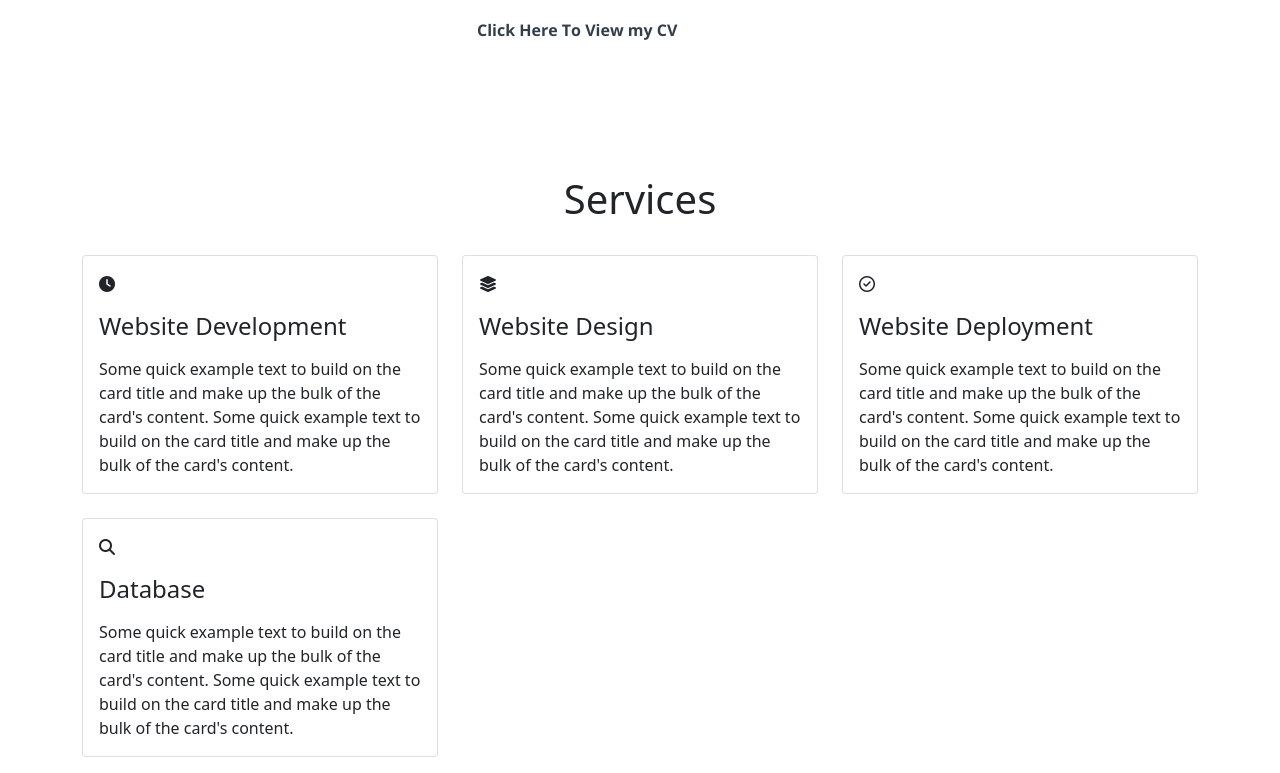
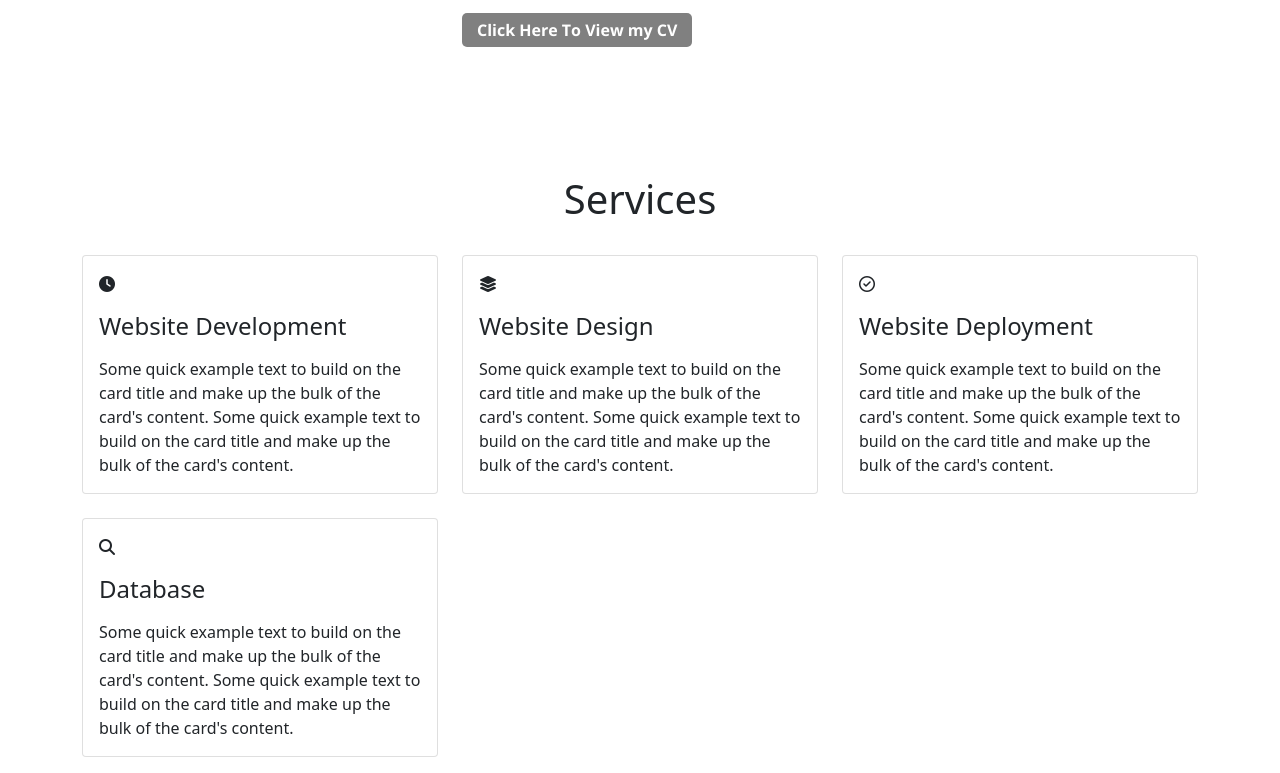
Before and after one commit to satyadeepg/Myportfolio.github.io, a plain HTML site: page index.html in a window 1280 px wide. Shown: the part 1307-2080 px from the top of the page. Drawn offline with nearby package versions, Linux system fonts and the light colour scheme; a web font is replaced by a local one.

Commit message:
Update portfolio.css

```diff
--- a/portfolio.css
+++ b/portfolio.css
@@ -43,11 +43,11 @@
 #resumbutton {
     border: 0px;
     border-radius: 5px;
-    color: #323f4b;
+    color: white;
     padding: 5px 15px;
     font-family: "Open Sans";
     font-weight: bold;
-    background-color: transparent;
+    background-color: grey;
 
 }
 #resumbutton:hover{
```
